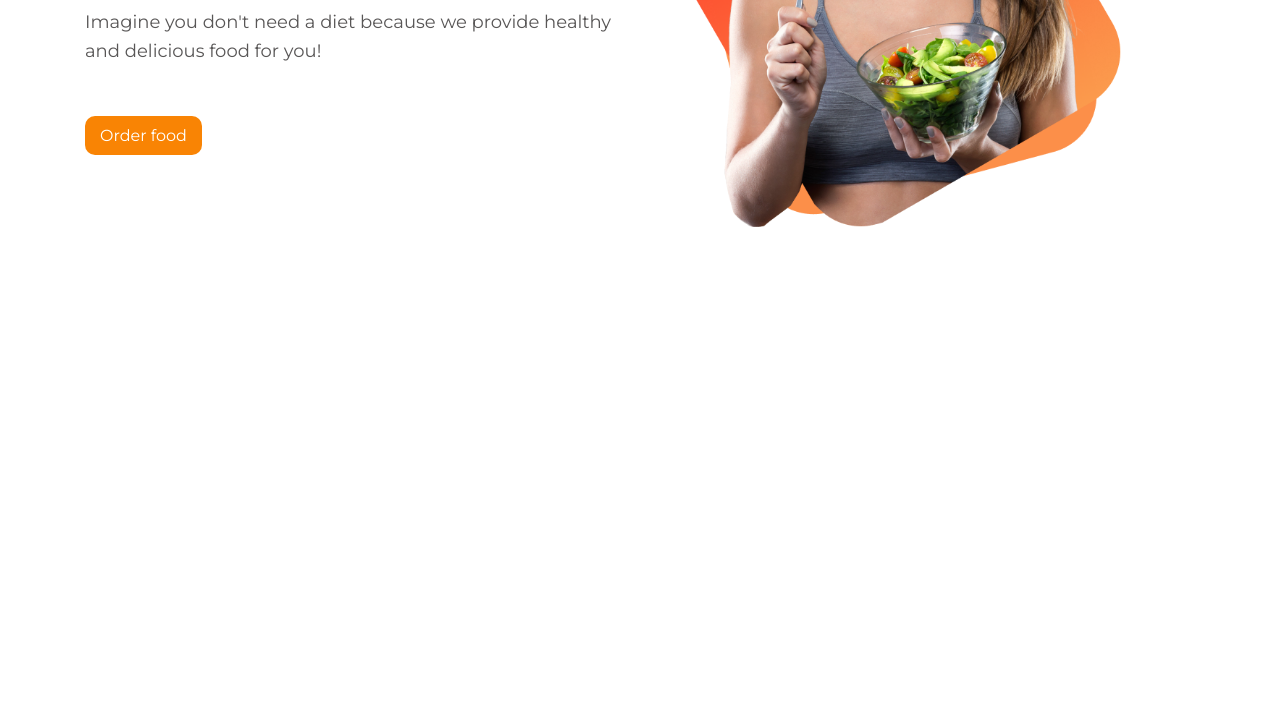
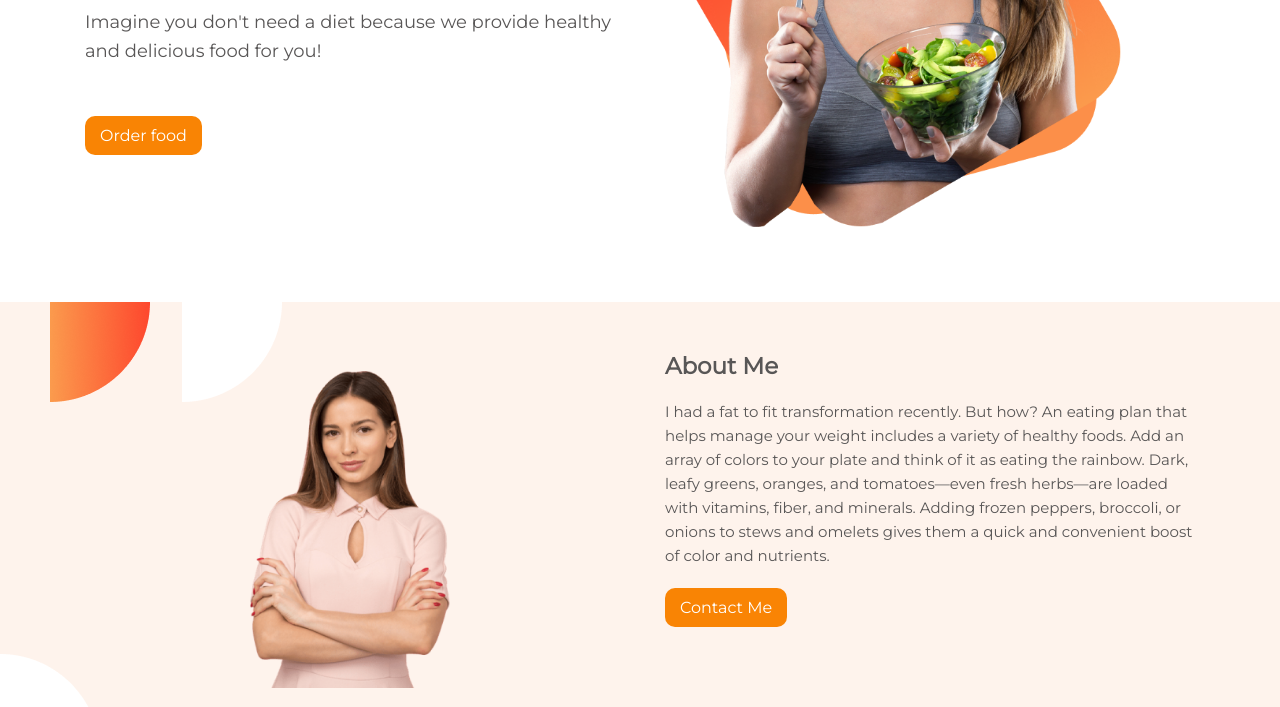
Before and after one commit to mehedih20/food-network, a plain HTML site: page index.html in a window 1280 px wide. Shown: the part 403-1110 px from the top of the page. Before the commit the page ends 800 px from the top, so only its background shows below. Drawn offline with Linux system fonts and the light colour scheme.

Commit message:
about added

```diff
--- a/index.html
+++ b/index.html
@@ -21,7 +21,7 @@
           <div class="nav-brand">Food Network</div>
           <ul class="nav-links">
             <li class="nav-link">
-              <a href="#" class="link-item">About</a>
+              <a href="#s-1" class="link-item">About</a>
             </li>
             <li class="nav-link">
               <a href="#" class="link-item">About</a>
@@ -55,5 +55,28 @@
         </div>
       </div>
     </section>
+    <!-- About -->
+    <section class="section-about" id="s-1">
+      <div class="container">
+        <div class="about-container">
+          <div class="about-img">
+            <img src="img/Person2.png" alt="about-img" />
+          </div>
+          <div class="about-text">
+            <h2>About Me</h2>
+            <p>
+              I had a fat to fit transformation recently. But how? An eating
+              plan that helps manage your weight includes a variety of healthy
+              foods. Add an array of colors to your plate and think of it as
+              eating the rainbow. Dark, leafy greens, oranges, and tomatoes—even
+              fresh herbs—are loaded with vitamins, fiber, and minerals. Adding
+              frozen peppers, broccoli, or onions to stews and omelets gives
+              them a quick and convenient boost of color and nutrients.
+            </p>
+            <a href="#" class="link"> Contact Me </a>
+          </div>
+        </div>
+      </div>
+    </section>
   </body>
 </html>
--- a/style.css
+++ b/style.css
@@ -102,3 +102,44 @@ li {
 .hero-img img {
   width: 90%;
 }
+
+/* ---------- About ------------ */
+
+.section-about {
+  background-image: url(img/Frame.png);
+  background-repeat: no-repeat;
+}
+
+.about-container {
+  display: grid;
+  grid-template-columns: repeat(auto-fit, minmax(30rem, 1fr));
+  gap: 5rem;
+  align-items: center;
+  padding: 5rem 0 0;
+}
+
+.about-img {
+  display: flex;
+  justify-content: center;
+  align-items: flex-end;
+}
+
+.about-img > img {
+  height: auto;
+  width: 20rem;
+  display: block;
+}
+
+.about-text {
+  margin-bottom: 8rem;
+}
+
+.about-text h2 {
+  font-size: 2.3rem;
+  margin-bottom: 2rem;
+}
+
+.about-text p {
+  line-height: 1.6;
+  margin-bottom: 2rem;
+}
```
Also changed, not shown: img/Frame.jpg (deleted), img/Frame.png (added).
